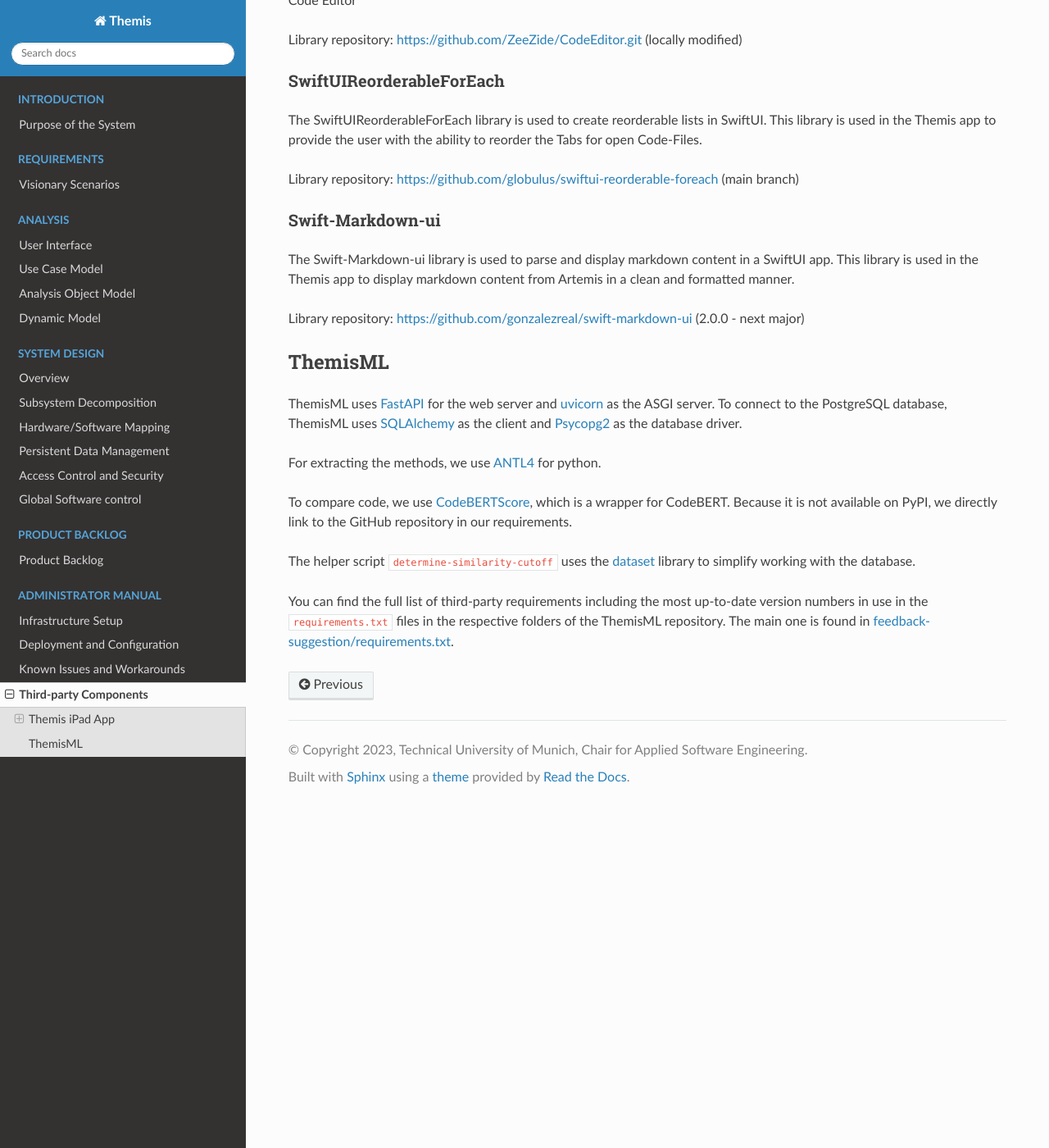
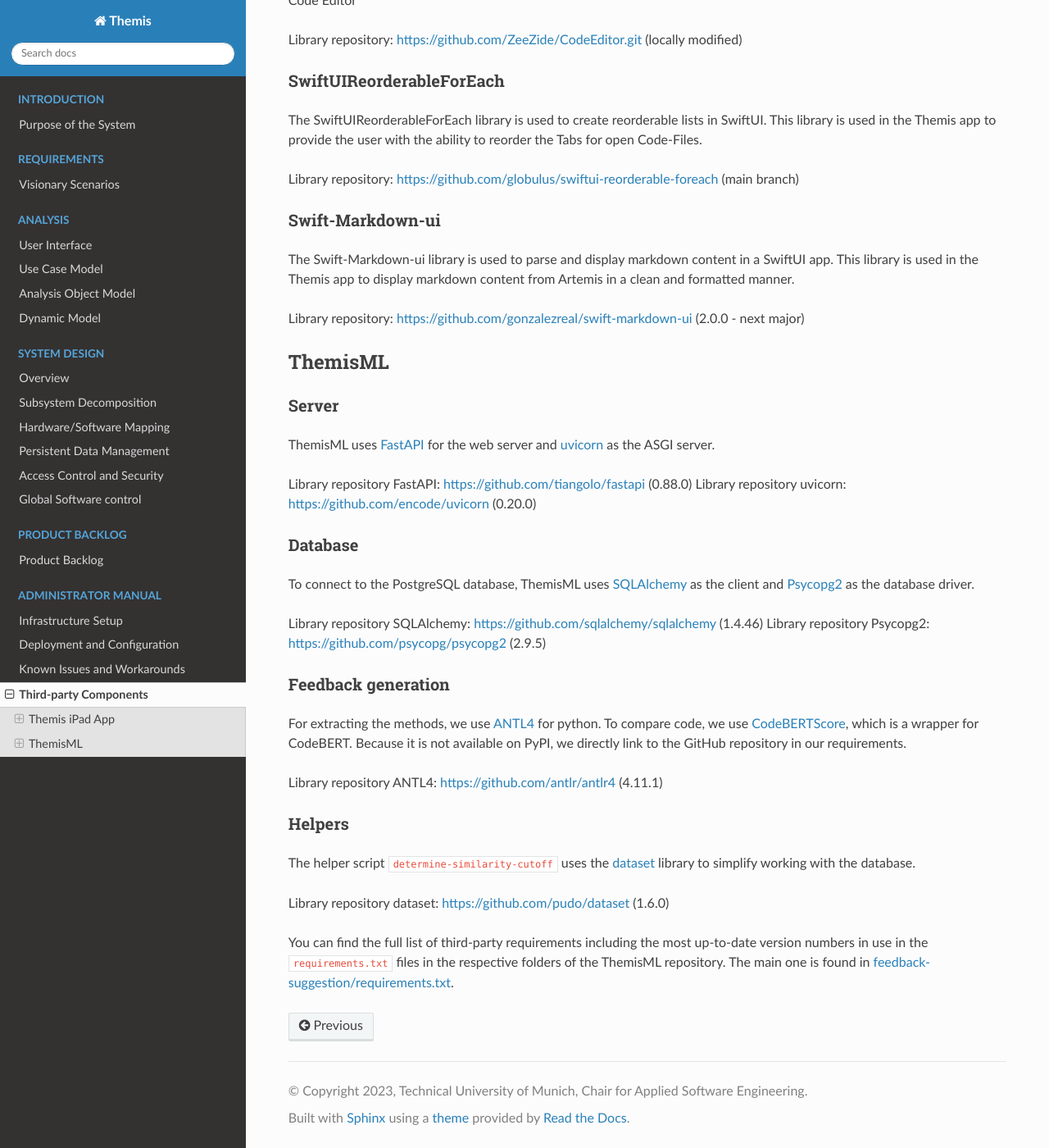
Before and after one commit to ls1intum/Themis, a Sphinx documentation site: the page built from docs/admin/third-party.rst, in a window 1280 px wide and 1400 px high, scrolled down 787 px. Shown: the whole window at 82% size. Built offline with Sphinx 7.4.7 and the Read the Docs theme 2.0.0, drawn with Linux system fonts in a browser that asks for light colours.

Commit message:
add links to 3rd party repos

```diff
--- a/docs/admin/third-party.rst
+++ b/docs/admin/third-party.rst
@@ -61,14 +61,32 @@ Library repository: https://github.com/gonzalezreal/swift-markdown-ui (2.0.0 - n
 ThemisML
 *****
 
+Server
+------------
 ThemisML uses `FastAPI`_ for the web server and `uvicorn`_ as the ASGI server.
+
+Library repository FastAPI: https://github.com/tiangolo/fastapi (0.88.0)
+Library repository uvicorn: https://github.com/encode/uvicorn (0.20.0)
+
+Database
+------------
 To connect to the PostgreSQL database, ThemisML uses `SQLAlchemy`_ as the client and `Psycopg2`_ as the database driver.
 
+Library repository SQLAlchemy: https://github.com/sqlalchemy/sqlalchemy (1.4.46)
+Library repository Psycopg2: https://github.com/psycopg/psycopg2 (2.9.5)
+
+Feedback generation
+------------
 For extracting the methods, we use `ANTL4`_ for python.
-
 To compare code, we use `CodeBERTScore`_, which is a wrapper for CodeBERT. Because it is not available on PyPI, we directly link to the GitHub repository in our requirements.
 
+Library repository ANTL4: https://github.com/antlr/antlr4 (4.11.1)
+
+Helpers
+------------
 The helper script ``determine-similarity-cutoff`` uses the `dataset`_ library to simplify working with the database.
+
+Library repository dataset: https://github.com/pudo/dataset (1.6.0)
 
 You can find the full list of third-party requirements including the most up-to-date version numbers in use in the ``requirements.txt`` files in the respective folders of the ThemisML repository. The main one is found in `feedback-suggestion/requirements.txt <https://github.com/ls1intum/Themis-ML/blob/develop/feedback-suggestion/requirements.txt>`_.
 
```
